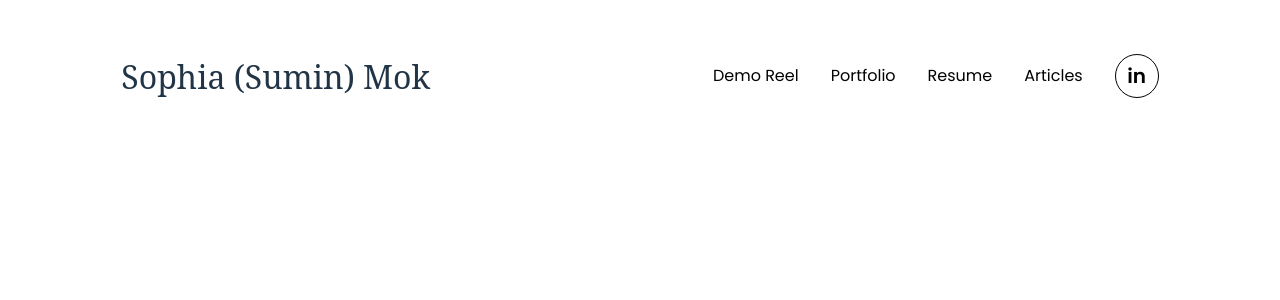
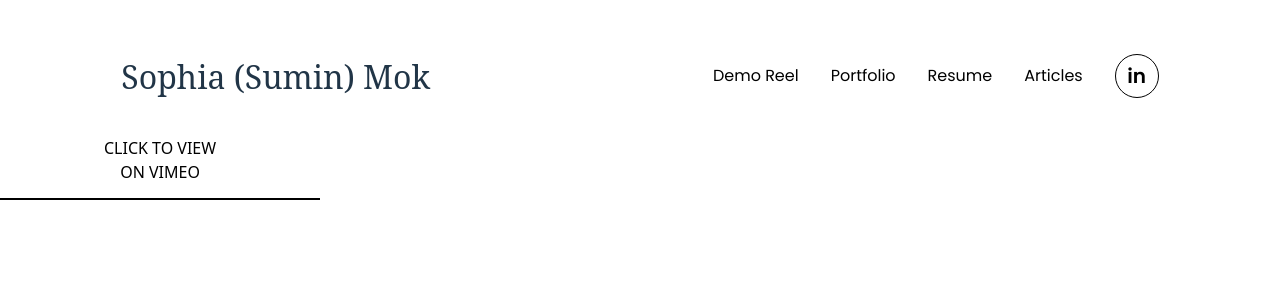
Before and after one commit to Anica1004/Sophia_Website, a React (Vite) app: page / in a window 1280 px wide. Shown: the top 300 px of the page. Built offline with nearby package versions, Linux system fonts and the light colour scheme.

Commit message:
Created the vimeo button

```diff
--- a/src/App.jsx
+++ b/src/App.jsx
@@ -1,12 +1,13 @@
 import './App.css'
 import NavBar from './components/NavBar'
-
+import Button from './components/Button'
 function App() {
 
 
   return (
       <div className="container">
         <NavBar/>
+        <Button title="CLICK TO VIEW ON VIMEO"/>
       </div>
   )
 }
--- /dev/null
+++ b/src/components/Button.css
@@ -0,0 +1,40 @@
+@import url('https://fonts.googleapis.com/css2?family=Poppins:wght@400;600&display=swap');
+
+.btn{
+    /* font-family: 'Poppins'; */
+    font-weight: 500;
+    position: relative;
+    padding: 1rem 6rem;
+    display: inline-block;
+    text-decoration: none;
+    color: black;
+    max-width: 14ch;
+    white-space: normal;
+    text-align: center;
+    word-wrap: break-word;
+}
+
+a{
+    text-decoration: none;
+}
+
+.btn:hover{
+    color: white;
+}
+
+.btn:after{
+    content: "";
+    position: absolute;
+    bottom: 0;
+    left: 0;
+    width: 100%;
+    height: 2px;
+    background-color: black;
+    transition: height 0.3s ease;
+    z-index: -1;
+}
+
+.btn:hover:after{
+    height: 100%;
+    color: white;
+}
--- /dev/null
+++ b/src/components/Button.jsx
@@ -0,0 +1,15 @@
+import './Button.css'
+
+
+export default function Button({title}){
+    return (
+        <a
+          href="https://vimeo.com/806201784"
+          target="_blank"
+          rel="noopener noreferrer"
+          class="btn"
+        >
+          {title}
+        </a>
+    );
+}
--- a/src/components/NavBar.css
+++ b/src/components/NavBar.css
@@ -24,12 +24,6 @@ nav > h1{
     align-items: center;
 
 }
-
-/* .link:hover{
-    text-decoration: underline;
-    text-underline-offset: 8px;
-    transition: width 0.3s ease;
-} */
 
 .nav-links a{
     color: black;
```
